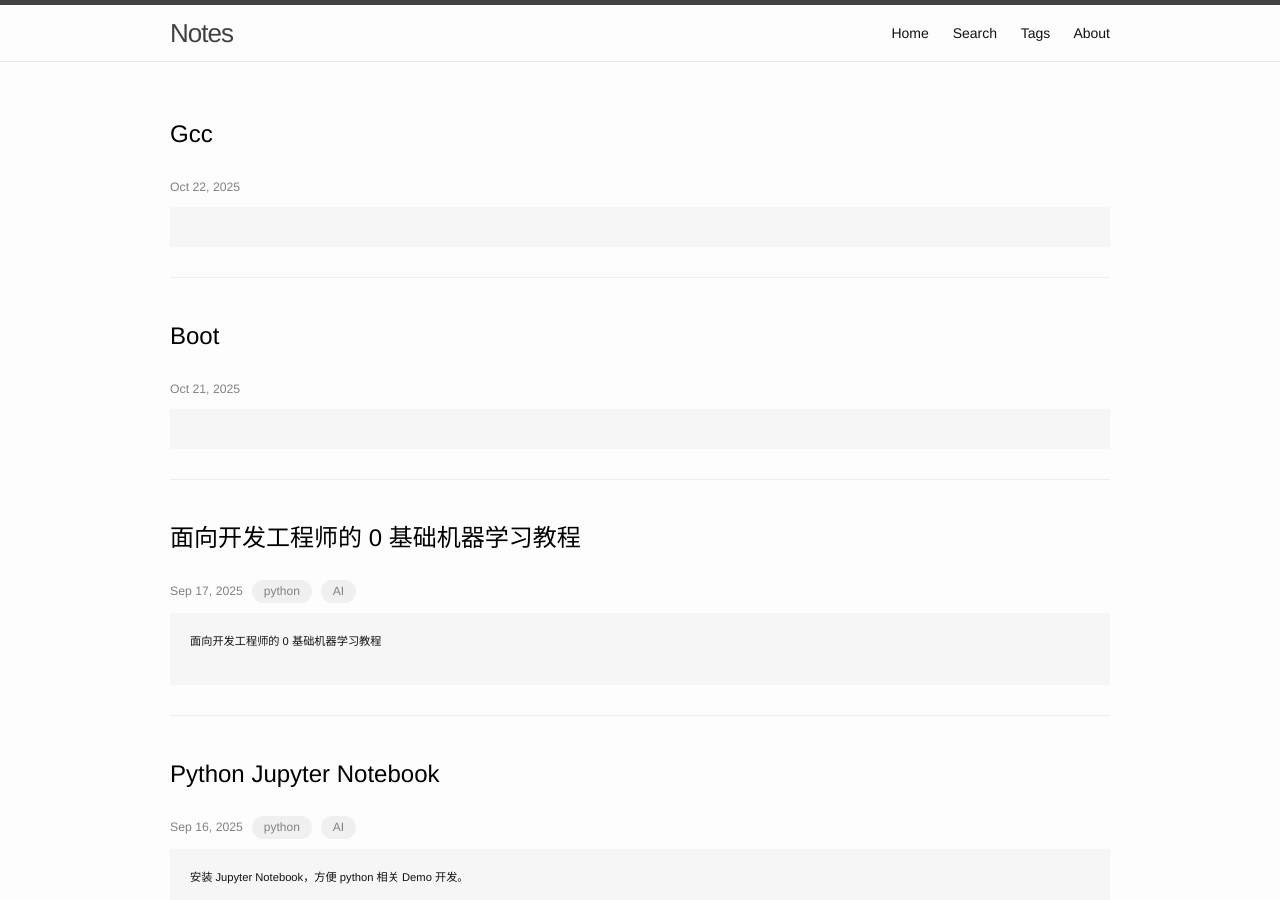
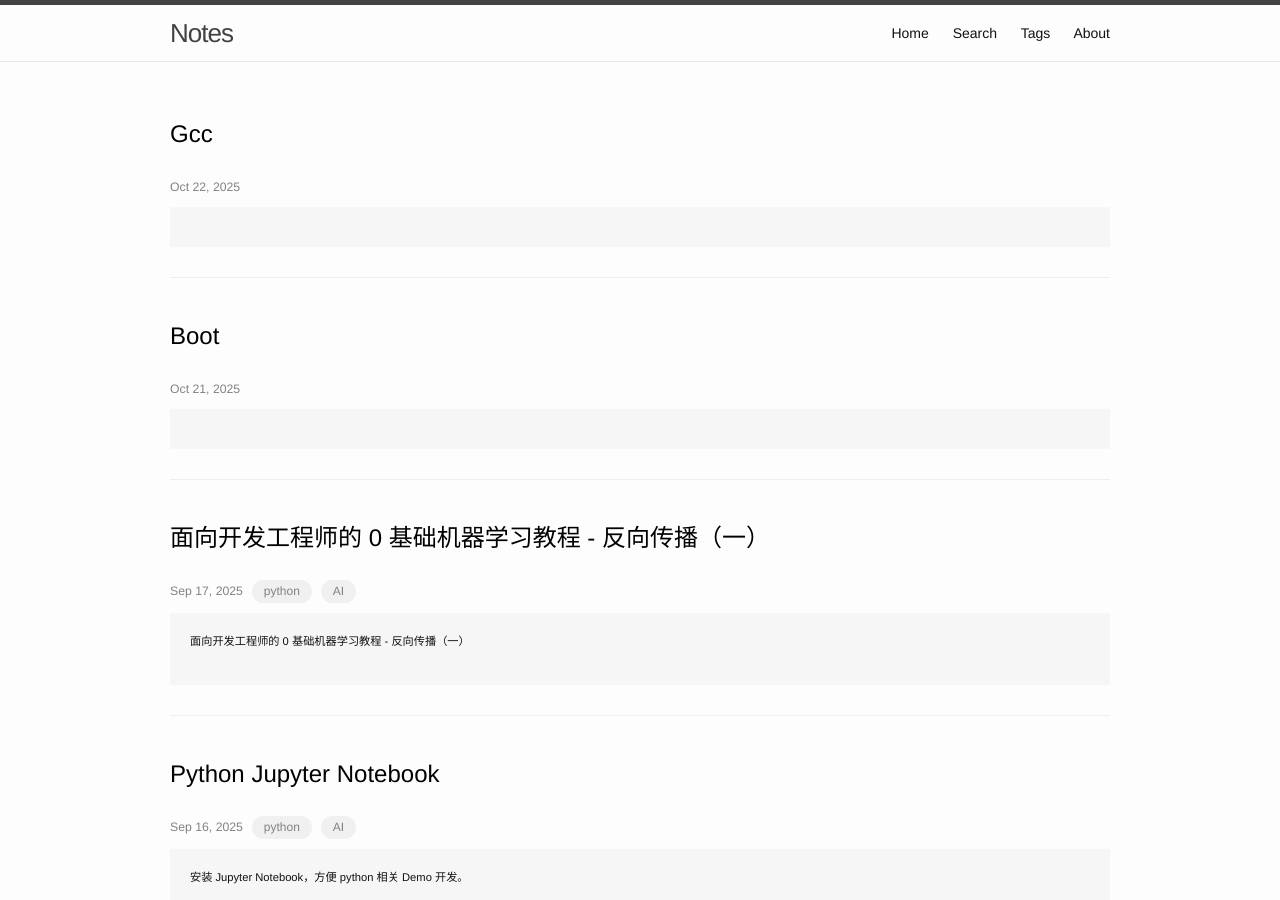
Before and after one commit to zhoukekestar/notes, a Jekyll site: the page built from index.html, in a window 1280 px wide and 900 px high. Built offline with Jekyll 4.4.1, drawn with Linux system fonts in a browser that asks for light colours; the list of posts is cut into pages by our own code; some of the changed lines change nothing that is shown.

Commit message:
Update 2025-09-17-ml.md

````diff
--- a/_posts/2025-07~09/2025-09-17-ml.md
+++ b/_posts/2025-07~09/2025-09-17-ml.md
@@ -1,13 +1,13 @@
 ---
 layout: post
-title:  "面向开发工程师的 0 基础机器学习教程"
+title:  "面向开发工程师的 0 基础机器学习教程 - 反向传播（一）"
 date:  2025-09-17
 tags: [python, AI]
 use_math: true
 ---
 
 
-面向开发工程师的 0 基础机器学习教程
+面向开发工程师的 0 基础机器学习教程 - 反向传播（一）
 
 本文采用最简单的模型 `y = ax + b` 为例，通过两个测试数据，做一个最简单机器学习算法，通过多次训练，完成模型迭代，最终来预测第三个数据的值。相当于机器学习界的 《hello world！》
 
@@ -61,9 +61,11 @@
 
 上述就是机器学习的核心步骤，除了【更新函数】的定义没做相关解释外，如果能看懂，那么就已基本理解机器学习的核心概念。
 
-我们先用代码简单实现一下，用程序来训练并预测一下 `3` 的输出是多少。
+下面先用代码简单实现一下，以开发工程师的视角，用程序来训练并预测一下 `3` 的输出是多少。
 
 # 机器学习之 JS 版本
+
+记住，机器学习的核心内容就这些，不要有畏惧心理。再怎么复杂，再怎么高深的数学公式，在开发工程师的视角，完成训练、预测，就下述不到 50 行的代码，核心代码就 10 行不到。
 
 ```js
 // 随机初始化
@@ -86,18 +88,15 @@
 let epoch = 1000;
 while (epoch--) {
 
-  // 计算更新值 a
+  // 计算更新值
   let deltaA = 0;
+  let deltaB = 0;
+  // 循环测试数据
   data.forEach(([x, y]) => {
     deltaA += 2 * (predict(x) - y) * x;
+    deltaB += 2 * (predict(x) - y) * 1;
   });
   deltaA = deltaA / data.length;
-
-  // 计算更新值 b
-  let deltaB = 0;
-  data.forEach(([x, y]) => {
-    deltaB += 2 * (predict(x) - y) * 1;
-  });
   deltaB = deltaB / data.length;
 
   // 更新
@@ -118,6 +117,8 @@
 ```
 
 # 机器学习之 Java 版本
+
+为了方便前后端大部分的开发工程师，还写了 Java 版本，但后续的样例代码，都会尽可能使用 python，毕竟机器学习框架，python 生态最有优势。此处仅为了降低大家的认知门槛。
 
 ```java
 public class Main {
@@ -145,20 +146,16 @@
         int epoch = 1000;
         while (--epoch > 0) {
 
-            // 计算更新值 a
+            // 计算更新值
             double deltaA = 0;
+            double deltaB = 0;
+            // 循环测试数据
             for (double[] doubles: data) {
                 double x = doubles[0], y = doubles[1];
                 deltaA += 2 * (predict(x) - y) * x;
+                deltaB += 2 * (predict(x) - y) * 1;
             };
             deltaA = deltaA / data.length;
-
-            // 计算更新值 b
-            double deltaB = 0;
-            for (double[] doubles: data) {
-                double x = doubles[0], y = doubles[1];
-                deltaB += 2 * (predict(x) - y) * 1;
-            }
             deltaB = deltaB / data.length;
 
             // 更新
@@ -180,6 +177,53 @@
 }
 ```
 
+# 误差计算
+
+
+为了计算预测模型和实际模型的差距，误差计算一般采用欧几里得距离（又称欧式距离），其几何意义就是在二维坐标系中的两个点的距离，其定义如下：
+
+$$
+d(p, q) = \sqrt{(q_1 - p_1) ^ 2 + (q_2 - p_2) ^ 2} \\
+d(p, q) ^ 2 = (q_1 - p_1) ^ 2 + (q_2 - p_2) ^ 2
+$$
+
+> 为方便起见，在机器学习中一般用欧式距离平方来计算
+
+![](https://img.alicdn.com/imgextra/i2/O1CN01JTX4Rv1w4qU24gmUi_!!6000000006255-2-tps-2560-1761.png_600x600.jpg)
+
+应用在当前预测模型和机器学习中，即图中红色点与紫色点的距离总和 [8]
+
+* 测试数据为 `(1, 6)`, `(2, 8)`，图中红色的点
+* 当前的预测模型 `a = 4, b = 1`，即 `y = 4x + 1` 为蓝色直线
+* 通过模型预测的值为 `(1, 5)`, `(2, 9)`，图中紫色的点
+
+![](https://img.alicdn.com/imgextra/i4/O1CN01bQDd6w1fKYbPMG7XG_!!6000000003988-2-tps-952-1058.png_600x600.jpg)
+
+其误差，按输入和输出的欧式距离的平方来算，两次测试输入输出的欧式距离总和即为：
+
+$$
+\begin{align}
+(欧式距离) ^ 2 的误差总和 &= (x 为 1 的欧式距离) ^ 2 + (x 为 2 的欧式距离) ^ 2  \\
+&= [(x_1 - x_1) * (x_1 - x_1) + (4 * x_1 + 1 - 6) * (4 * x_1 + 1 - 6)] + [(x_2 - x_2) * (x_2 - x_2) + (4 * x_2 + 1 - 8) * (4 * x_2 + 1 - 8)] \\
+&= [(1 - 1) * (1 - 1) + (5 - 6) * (5 - 6)] + [(2 - 2) * (2 - 2) + (9 - 8) * (9 - 8)] \\
+&= (0 + 1) + (0 + 1) \\
+&= 2
+\end{align}
+$$
+
+# 机器学习的训练
+
+机器学习训练过程中，其本质，就是如何将误差降低到最小。相关定义如下，其误差函数在机器学习中也叫 loss 损失函数
+
+$$
+\begin{align}
+Loss 损失函数 &= (ax + b - y) ^ 2 \\
+\end{align}
+$$
+
+接下来，为方便表达，将结合机器学习的相关概念，来说明如何使用「反向传播」，通过一次次的训练，将其误差降低到最小。
+
+
 
 # 相关概念介绍
 
@@ -187,7 +231,7 @@
 * 在神经网络的概念中，上述的 `y = ax + b` 就是一个`神经元`。
 * 模型定义非常关键，比如上述 `y = ax + b` 对于非线形的数据集（比如：输入 2 输出 4，输入 3 输出 9，输入 4 输出 16，呈现出 x 平方的特征），就束手无策，或者效果极差。此时，`激活函数`就发挥了非线形的作用，为避免过多概念，后续涉及再讲。
 * 对于更为复杂的数据集，比如数据集呈现一个太极的形状，这个时候，单层神经网络也就束手无策，此时就需要引入`隐藏层`，添加层数，来使得模型能表达更为复杂的空间适配能力，这就是`深度学习`。[2]
-* 误差计算在神经网络中，又称为 `loss 损失函数`，常见的损失函数有：`均方误差`等，样例中就是简单的平方。
+* 误差计算在神经网络中，又称为 `loss 损失函数`，常见的损失函数有：`均方误差`等，样例中就是欧几里得距离。
 * 更新权重 `a` 和偏置 `b` 的过程，就是`反向传播`。
 * 将权重优化，使得误差/损失往下降的过程，就是`梯度下降`，常见的就是 SGD 随机梯度下降。
 * 样例中的 `0.1` 为梯度下降的`学习率`
@@ -198,7 +242,7 @@
 上述的很多概念，都是基于样例中最核心的概念延伸并赋予的名字，可以简单做个了解，后续可以接触到再了解。
 
 
-# 更新模型介绍（反向传播）
+# 反向传播
 
 反向传播，比较主观的解释就是根据误差的大小，将不同的权重和偏置做更新
 * 误差大的，更新的幅度也应该大，所以这个更新的大小和误差有关（即 loss 函数的值）
@@ -208,16 +252,17 @@
 
 因此，反向传播及梯度下降的本质，就是根据损失误差，对 `a` 和 `b` 分别求偏导数，然后根据偏导数的数据，来更新对应的值。这便是机器学习算法的核心。
 
+此处开始涉及少量数学公式，已筛选和截取了尽可能少的数学内容，但都是必须的，核心就在偏导数的理解和计算上。可以先理解个大概，慢慢消化。
 
 ## 相关函数定义
 
-模型定义如下：
+机器学习的预测函数模型定义如下：
 
 $$
 y = ax + b
 $$
 
-损失函数（就是误差大小）定义为 Loss，用于计算和真实输出的误差，此处定义的损失函数为差值平方（还有其他不同的损失函数）
+损失函数（就是误差大小）定义为 Loss，用于计算和真实输出的误差，此处定义的损失函数为差值平方，即欧几里得距离（还有其他不同的损失函数，比如对于非连续值的分类损失计算函数）
 
 $$
 Loss = (y - \hat{y})^2
@@ -225,6 +270,9 @@
 
 * $y$ 为模型输出值
 * $\hat{y}$ 为测试实际值
+
+
+有了预测函数和模型，整个机器学习的核心就是围绕，如何更新 `a` 和 `b`，使得上述函数在测试数据集上的误差降到最低。训练会分多次展开，每次误差的更新，就是在对 `a` `b` 求导数，即往哪个方向（正负）降低多少（数值）。
 
 
 ## 导数
@@ -266,9 +314,14 @@
 $$
 \begin{aligned}
 L &= (y - \hat{y})^2 \\
-\Rightarrow \frac{\partial L}{\partial y} &= 2(y - \hat{y})
+  &= y^2 - 2y\hat{y} + \hat{y}^2\\
+\Rightarrow \frac{\partial L}{\partial y} &= 2y - 2\hat{y} + 0 \\
+&= 2(y - \hat{y})
 \end{aligned}
 $$
+
+* $y$ 为模型输出值
+* $\hat{y}$ 为测试实际值
 
 ## 更新权重 a
 
@@ -276,15 +329,41 @@
 
 所以为了求出如何更新 a，此处需要对（目标函数） L 对 a 求偏导数，这样就能知道 a 应该是变大还是变小（正负值），以及应该变多少（偏导数的斜率）。
 
+#### 直接求偏导
+
+为避免引入其他更多的数学概念，使用最直接的方式来求偏导
+
 $$
 \begin{aligned}
+y &= ax + b \\
+L &= (y - \hat{y})^2 \\
+&= (ax + b - \hat{y})(ax + b - \hat{y}) \\
+&= a^2x^2 + axb - ax\hat{y} + bax + b^2 - b\hat{y} - \hat{y}ax - \hat{y}b + \hat{y}^2 \\
+\therefore \frac{\partial L}{\partial a} &= 2ax^2 + bx - x\hat{y} + bx + 0 - 0 - \hat{y}x - 0 + 0 \\
+&= 2ax^2 + 2bx - 2x\hat{y} \\
+&= 2(ax + b - \hat{y})x \\
+&= 2(y - \hat{y})x
+\end{aligned}
+$$
+
+#### 链式法则求偏导
+
+$$
+\begin{aligned}
+L &= (y - \hat{y}) ^ 2\\
+y &= ax + b \\
 \because\quad &\frac{\partial L}{\partial a} = \frac{\partial L}{\partial y} \cdot \frac{\partial y}{\partial a} \text{\hspace{2em}(链式法则)}\\
 \because\quad &\frac{\partial L}{\partial y} = 2(y - \hat{y}),\quad \frac{\partial y}{\partial a} = x \\
 \therefore\quad &\frac{\partial L}{\partial a} = 2(y - \hat{y}) \cdot x
 \end{aligned}
 $$
 
-> 此处对复合函数的求导，用的是链式法则[3]。
+> 此处对复合函数的求导，用的是链式法则[3]，很多数学证明，可以直接拿过来用，此处对于开发工程师来说，可以「不求甚解」些。
+>
+> 当然可以发现，用链式法则求出的偏导，跟直接求出的偏导的结果是一致的。
+
+
+#### 更新逻辑
 
 所以程序中更新 `a` 就是 `deltaA += 2 * (predict(x) - y) * x;`
 
@@ -362,18 +441,15 @@
 while epoch > 0:
     epoch = epoch - 1;
 
-    # 权重的变化计算
+    # 变化计算
     deltaA = 0
+    deltaB = 0
+    # 循环测试数据
     for doubles in data:
         [x, y] = doubles
         deltaA += 2 * (predict(x) - y) * x
+        deltaB += 2 * (predict(x) - y) * 1
     deltaA = deltaA / len(data)
-
-    # 偏置的变化计算
-    deltaB = 0
-    for doubles in data:
-        [x, y] = doubles
-        deltaB += 2 * (predict(x) - y) * 1
     deltaB = deltaB / len(data)
 
     # 更新
@@ -426,33 +502,36 @@
 # 打印模型
 for layer in model.children():
     if isinstance(layer, nn.Linear):
-        print("权重（就是样例中的 a）" + str(layer.state_dict()['weight']))
-        print("偏置（就是样例中的 b）" + str(layer.state_dict()['bias']))
+        print("权重（就是样例中的 a）" + str(layer.state_dict()['weight'][0].item()))
+        print("偏置（就是样例中的 b）" + str(layer.state_dict()['bias'][0].item()))
 
 # 推理 3 的输出
-print(model.forward(torch.tensor([3.0])))
+print(model.forward(torch.tensor([3.0])).item())
 ```
 
 最终输出：
 
 ```
-权重（就是样例中的 a）tensor([[2.0000]])
-偏置（就是样例中的 b）tensor([4.0000])
-tensor([10.0000], grad_fn=<ViewBackward0>)
+权重（就是样例中的 a）2.0000054836273193
+偏置（就是样例中的 b）3.9999914169311523
+10.000007629394531
 ```
 
-# 后续工作
+# 相关系列
 
-* 已完成一个最简单的二维模型
-* 待完成一个最简单的三维模型
-* 待完成一个最简单的多维模型
+* [面向开发工程师的 0 基础机器学习教程 - 反向传播（一）最简单的机器学习算法，二维空间](https://zhoukekestar.github.io/notes/2025/09/17/ml.html)
+* [面向开发工程师的 0 基础机器学习教程 - 激活函数（二）最简单的机器学习算法，三维空间](https://zhoukekestar.github.io/notes/2025/09/17/ml2.html)
+* [面向开发工程师的 0 基础机器学习教程 - 神经网络（三）最简单的机器学习算法，神经网络](https://zhoukekestar.github.io/notes/2025/09/17/ml3.html)
+
+限于本人学识与能力，文中难免存在疏漏与不足之处，恳请读者不吝指正。
 
 # 参考
 
-1. AI 帮了大忙，特别是对反向传播的推导，prompt 为：`最简单的反向传播，一个输入，一个输出，y=ax+b，如何反向传播`
+1. 反向传播的推导可以借助 AI 来理解，prompt 为：`最简单的反向传播，一个输入，一个输出，y=ax+b，如何反向传播`
 2. [playground.tensorflow](https://playground.tensorflow.org/)
 3. [链式法则](https://zh.wikipedia.org/wiki/%E9%93%BE%E5%BC%8F%E6%B3%95%E5%88%99)
 4. [偏导数](https://zh.wikipedia.org/wiki/%E5%81%8F%E5%AF%BC%E6%95%B0)
 5. [导数](https://zh.wikipedia.org/wiki/%E5%AF%BC%E6%95%B0)
 6. [PyTorch 第一个神经网络](https://www.runoob.com/pytorch/pytorch-first-neural-network.html)
 7. [常见函数求导公式](https://zhuanlan.zhihu.com/p/391676864)
+8. [在线画图表](https://www.desmos.com/calculator/byczeulm0q)
````
